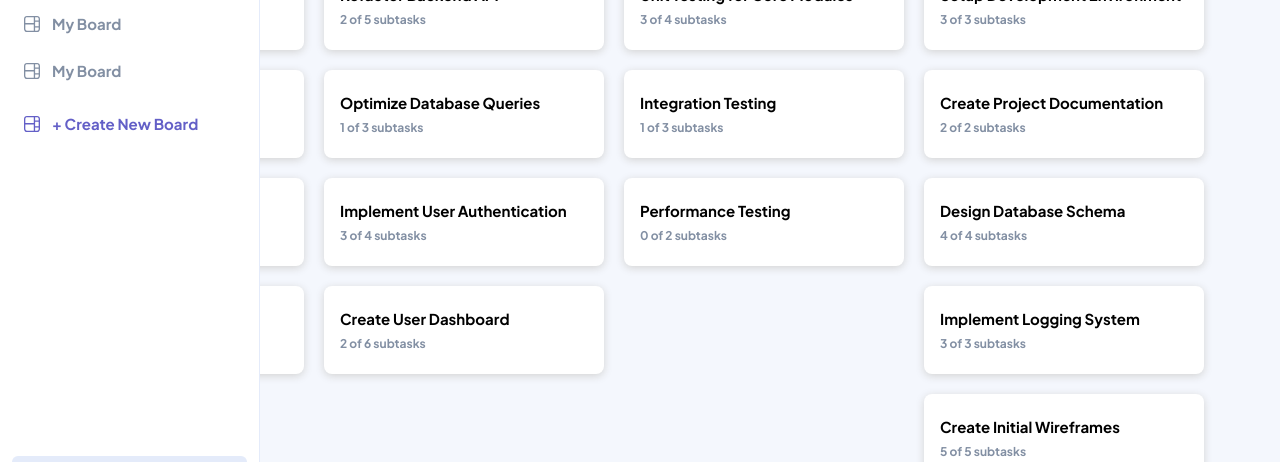
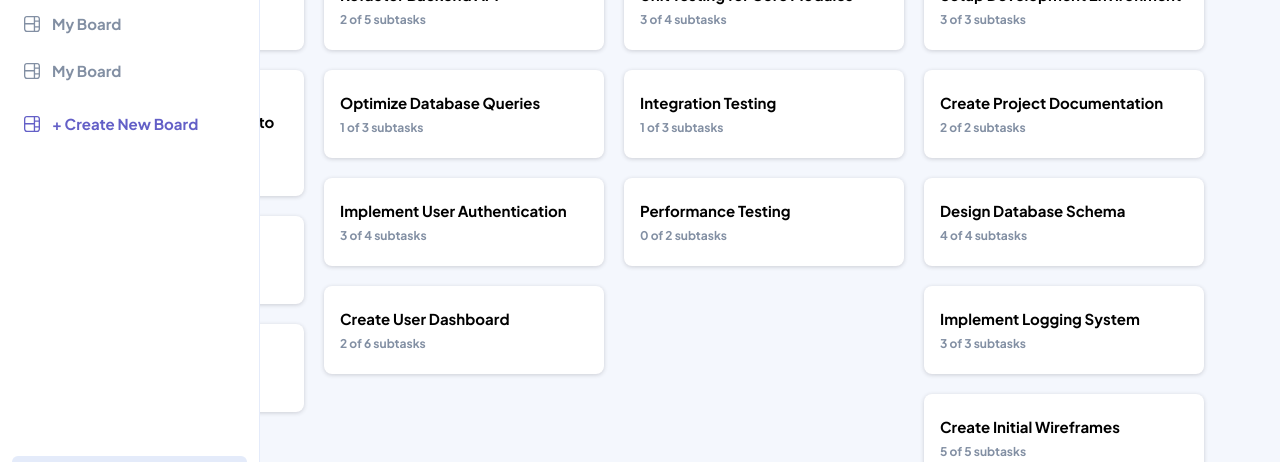
Before and after one commit to NaetharuCodes/kanban, a React (Vite) app in the folder kanban-ui/: page / in a window 1280 px wide. Shown: the part 181-643 px from the top of the page. Built offline with nearby package versions, Linux system fonts and the light colour scheme.

Commit message:
add dark mode styles

```diff
--- a/kanban-ui/src/components/Column/Column.module.css
+++ b/kanban-ui/src/components/Column/Column.module.css
@@ -11,6 +11,10 @@
   text-transform: uppercase;
 }
 
+:global(body.dark-mode) .header {
+  color: rgba(var(--blue-gray));
+}
+
 .cardContainer {
   display: flex;
   flex-direction: column;
--- a/kanban-ui/src/components/ItemCard/ItemCard.module.css
+++ b/kanban-ui/src/components/ItemCard/ItemCard.module.css
@@ -9,14 +9,30 @@
   border: none;
   border-radius: 8px;
   font-weight: bold;
-  box-shadow: 0px 2px 8px 0px lightgray;
-  transition: 0.2s ease;
+  box-shadow: 0px 1px 4px 0px rgba(var(--dark-gray), 0.2);
+}
+
+.title {
+  text-align: start;
+}
+
+:global(body.dark-mode) .container {
+  background-color: rgba(var(--dark-gray), 1);
+  box-shadow: 0px 1px 4px 0px rgba(var(--light-gray), 0.2);
 }
 
 .container:hover {
   background-color: rgba(240, 240, 244, 1);
 }
 
+:global(body.dark-mode) .container:hover {
+  background-color: rgba(var(--dark-gray), 0.6);
+}
+
 .tasks {
   color: rgba(var(--blue-gray), 1);
 }
+
+:global(body.dark-mode) .tasks {
+  color: rgba(var(--blue-gray), 1);
+}
--- a/kanban-ui/src/dummyData.json
+++ b/kanban-ui/src/dummyData.json
@@ -13,7 +13,7 @@
         },
         {
           "itemId": "0002",
-          "itemName": "Create Designs",
+          "itemName": "Create Designs that are really awesome and look super cool to all who will see them",
           "itemSubtasks": 2,
           "itemSubtasksComplete": 0
         },
```
